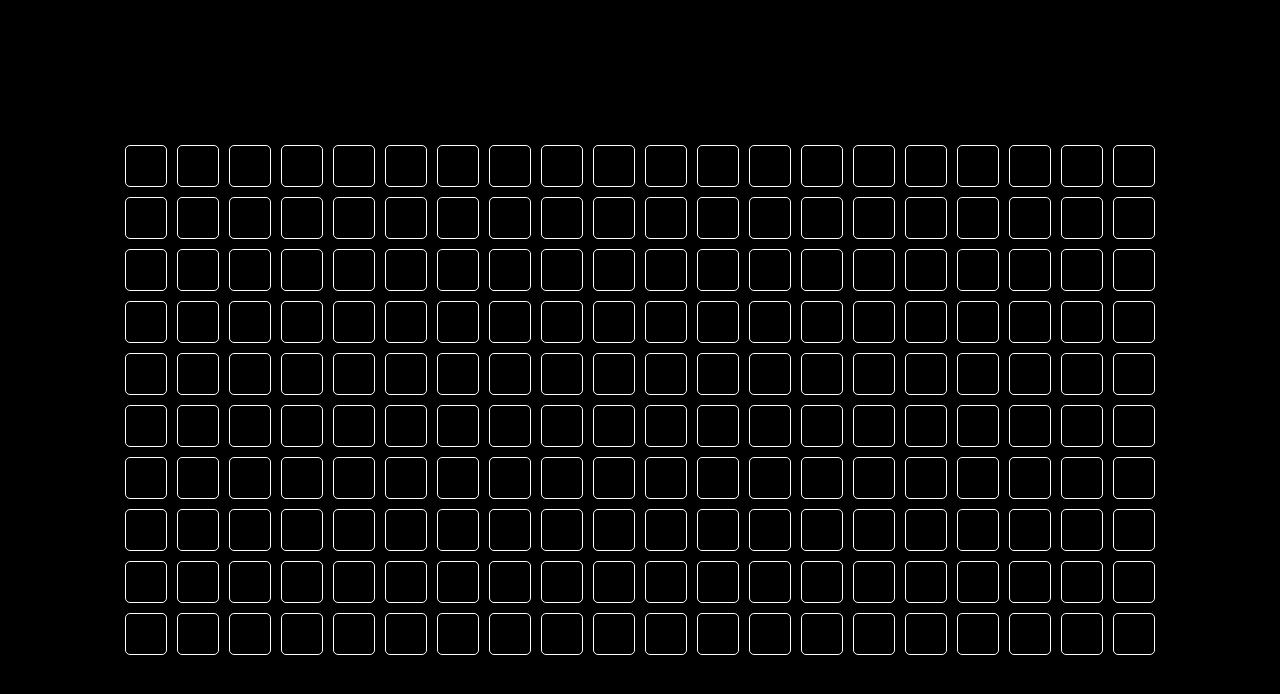
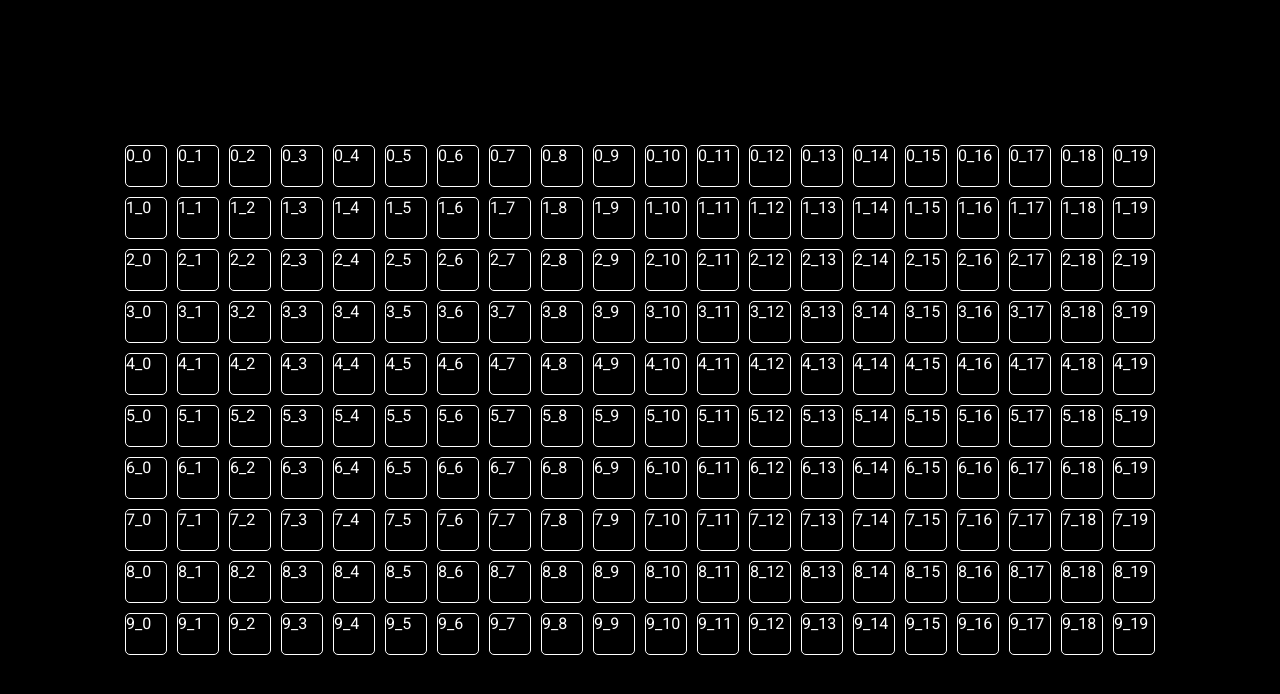
Before and after one commit to AlexSchmitz222/blinkenlights, an Angular app: page /show in a window 1280 px wide. Shown: the top 694 px of the page. Built offline with nearby package versions, Linux system fonts and the light colour scheme.

Commit message:
modified styles

```diff
--- a/src/app/components/blinkenlights/blinkenlights.component.scss
+++ b/src/app/components/blinkenlights/blinkenlights.component.scss
@@ -1,3 +1,7 @@
+$transitionTime: 0.3s;
+$offColor: #000;
+$onColor: rgb(239, 235, 216);
+
 .container {
     width: 100%;
     height: 100%;
@@ -6,12 +10,12 @@
     flex-direction: column;
     align-items: center;
     justify-content: center;
-    z-index: 0;
 }
 
 .pixelRow {
     display: flex;
 }
+
 .pixel {
     border: 1px solid white;
     margin: 5px;
@@ -19,13 +23,16 @@
     height: 40px;
     background-color: magenta;
     border-radius: 5px;
-    z-index: 99999;
 }
 
 .pixel.off {
-    background-color: #000;
+    background-color: $offColor;
+    color: invert($offColor);
+    transition: $transitionTime;
 }
 
 .pixel.on {
-    background-color: rgb(239, 235, 216);
+    background-color: $onColor;
+    color: invert($onColor);
+    transition: background-color $transitionTime;
 }
```
